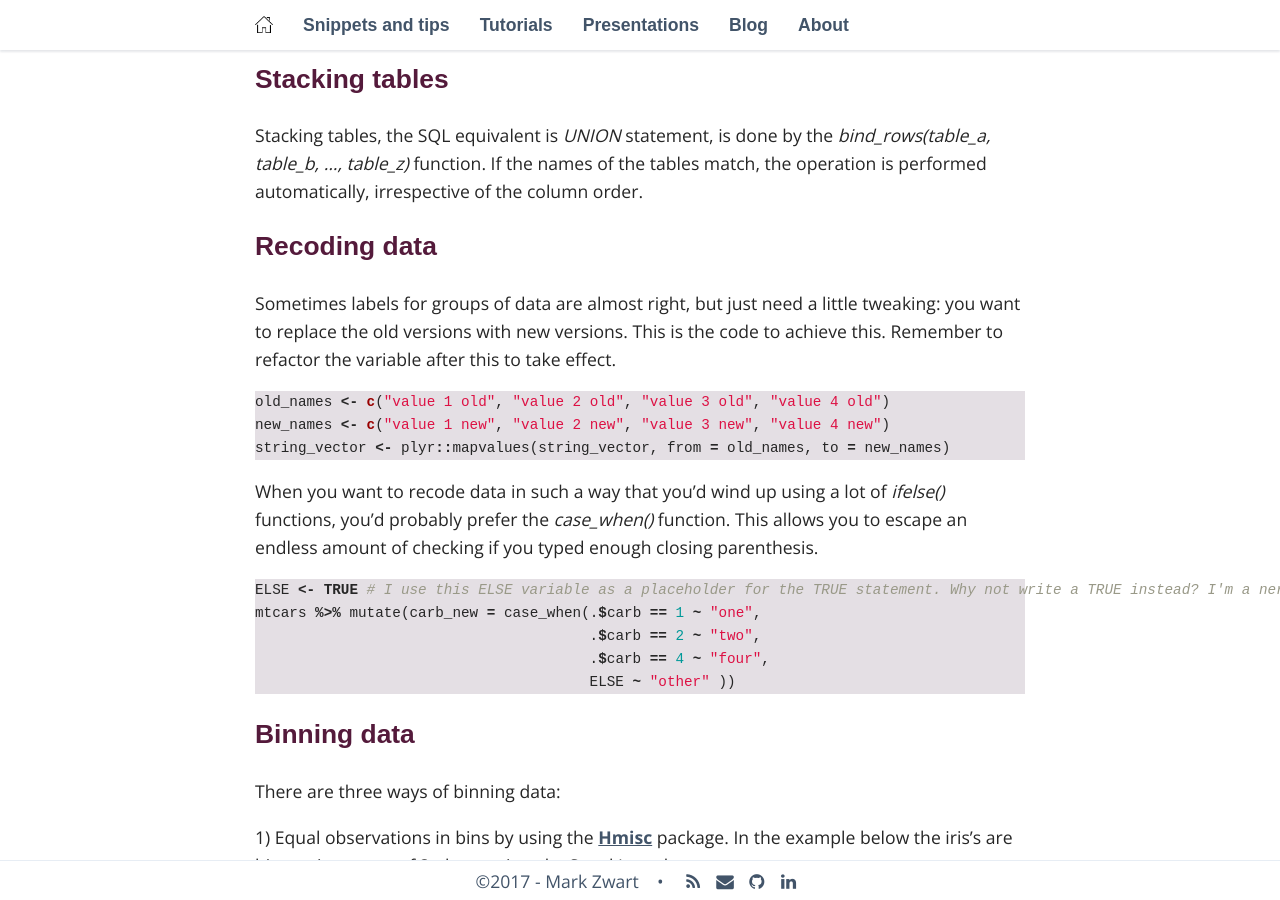
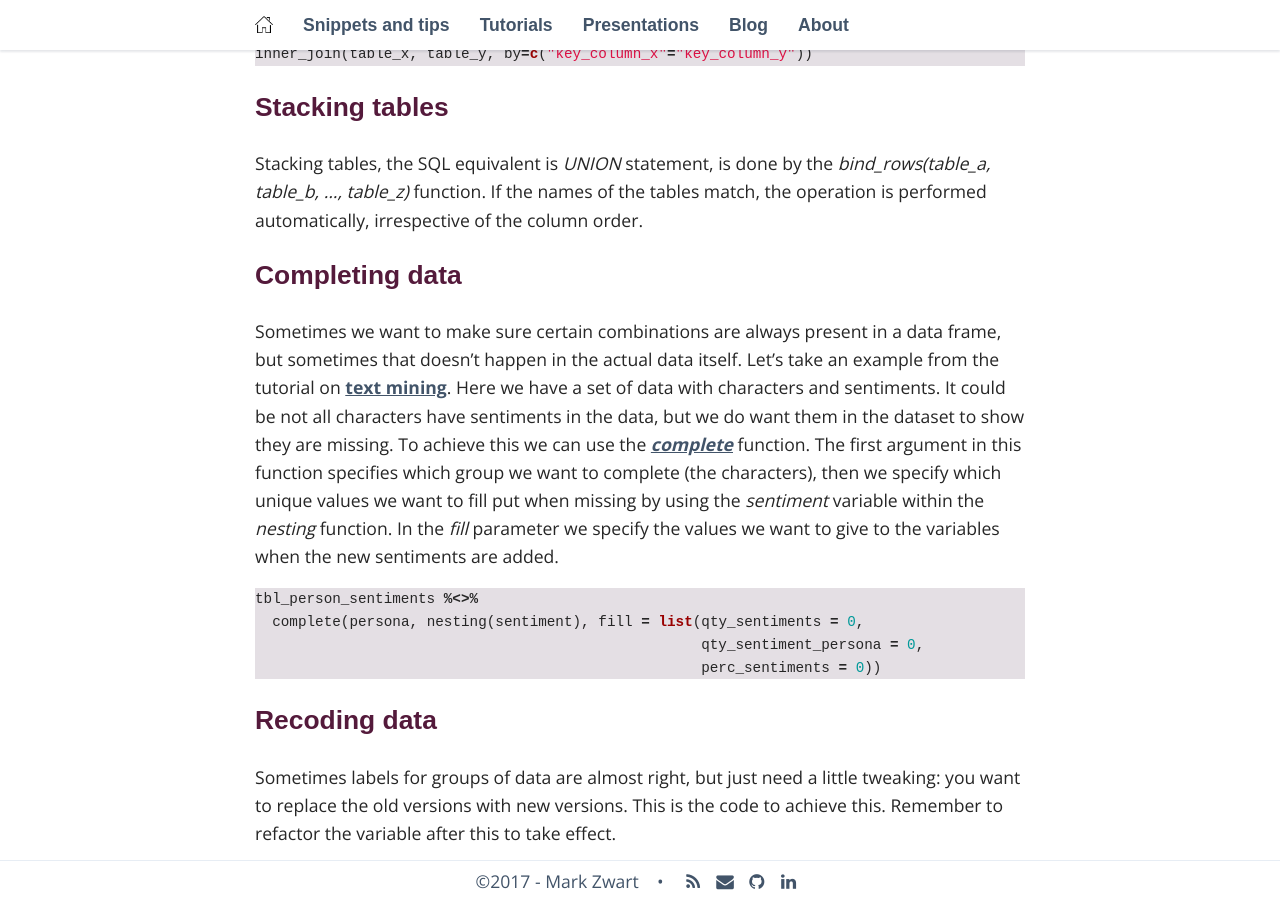
Before and after one commit to mark-me/mark-me.github.io, a Jekyll site: the page built from _pages/snippets-and-tips/data-basics.md, in a window 1280 px wide and 900 px high, scrolled down 3571 px. Built offline with Jekyll 4.4.1, drawn with Linux system fonts in a browser that asks for light colours; nearby versions of some CDN libraries; some web fonts are replaced; comment, search, counter and statistics services are not loaded.

Commit message:
Added snippet for complete function

````diff
--- a/_pages/snippets-and-tips/data-basics.md
+++ b/_pages/snippets-and-tips/data-basics.md
@@ -101,6 +101,17 @@ inner_join(table_x, table_y, by=c("key_column_x"="key_column_y"))
 ## Stacking tables
 
 Stacking tables, the SQL equivalent is _UNION_ statement, is done by the _bind_rows(table_a, table_b, ..., table_z)_ function. If the names of the tables match, the operation is performed automatically, irrespective of the column order.
+
+## Completing data
+
+Sometimes we want to make sure certain combinations are always present in a data frame, but sometimes that doesn't happen in the actual data itself. Let's take an example from the tutorial on [text mining](/mining-alices-wonderland/). Here we have a set of data with characters and sentiments. It could be not all characters have sentiments in the data, but we do want them in the dataset to show they are missing. To achieve this we can use the [_complete_](http://tidyr.tidyverse.org/reference/complete.html) function. The first argument in this function specifies which group we want to complete (the characters), then we specify which unique values we want to fill put when missing by using the _sentiment_ variable within the _nesting_ function. In the _fill_ parameter we specify the values we want to give to the variables when the new sentiments are added.
+
+```r
+tbl_person_sentiments %<>%
+  complete(persona, nesting(sentiment), fill = list(qty_sentiments = 0,
+                                                    qty_sentiment_persona = 0,
+                                                    perc_sentiments = 0))
+```
 
 ## Recoding data
 
````
